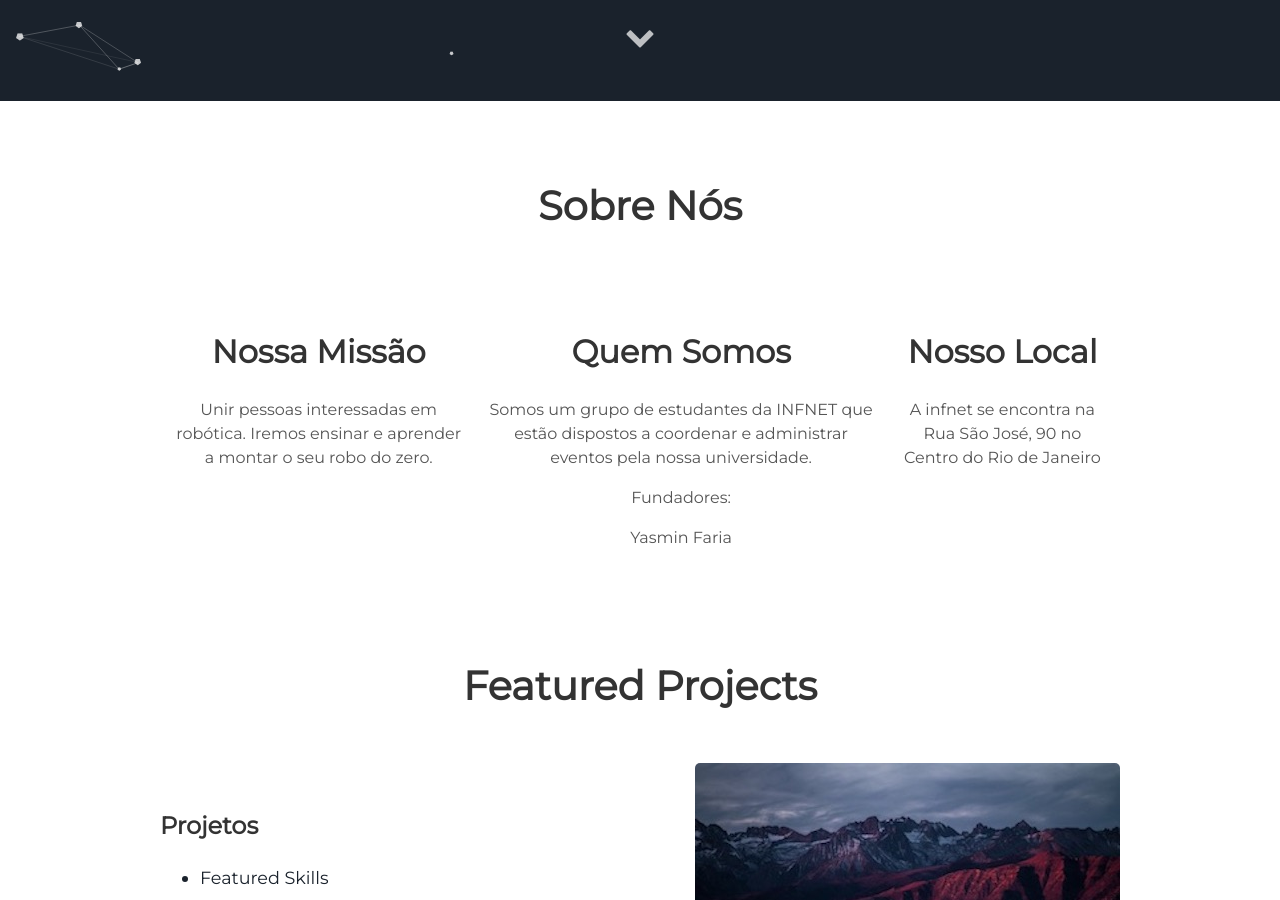
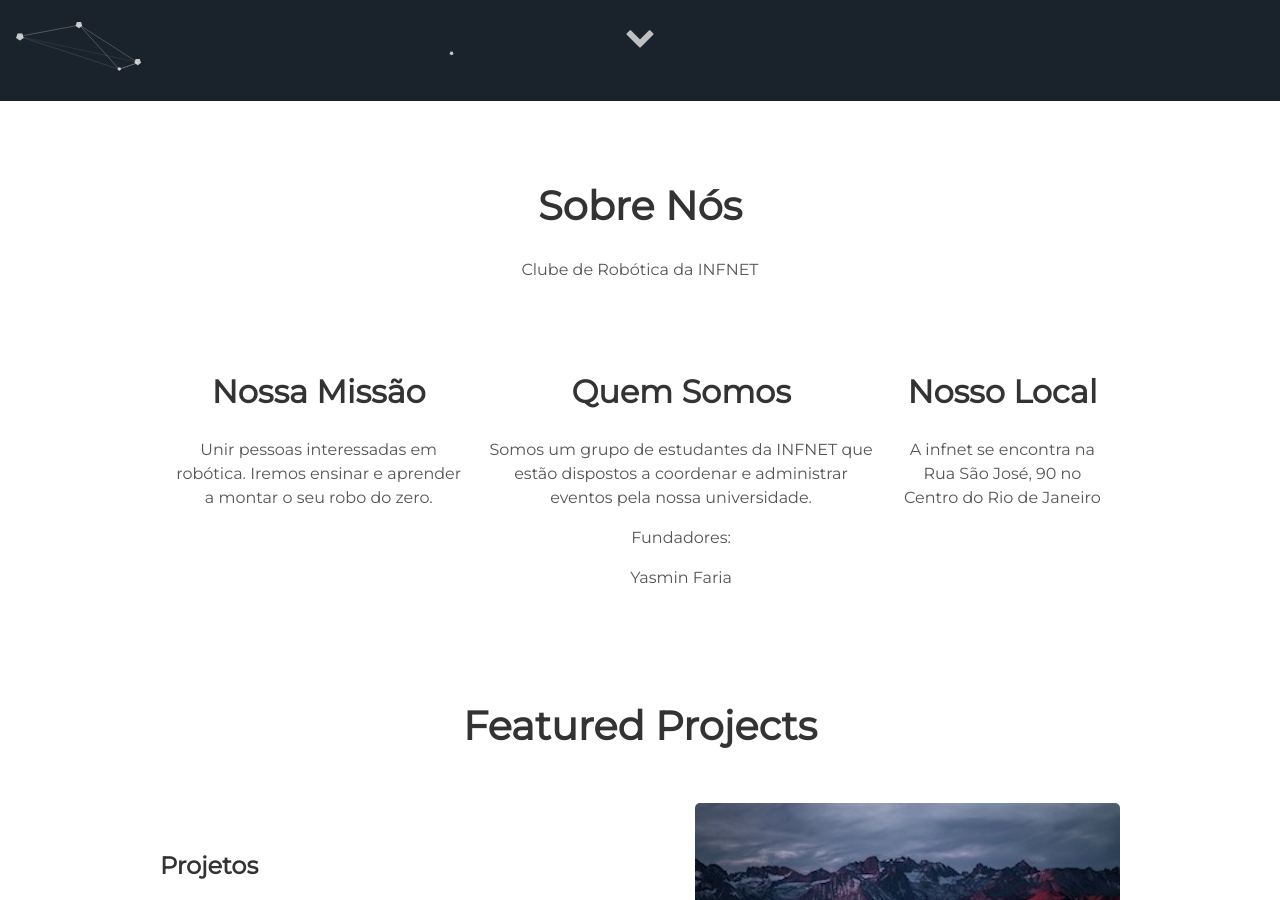
Before and after one commit to infoboto/infoboto.github.io, a Jekyll site: the page built from index.html, in a window 1280 px wide and 900 px high, scrolled down 799 px. Built offline with Jekyll 4.4.1, drawn with Linux system fonts in a browser that asks for light colours.

Commit message:
Update _config.yml

```diff
--- a/_config.yml
+++ b/_config.yml
@@ -1,12 +1,12 @@
 # Site settings
-title: A blog about lorem ipsum dolor sit amet
-description: A blog about lorem ipsum dolor sit amet
+title: Infoboto
+description: Clube de Robótica da INFNET
 
 # User settings
 username: INFOBOTO
-user_description:
+user_description: Clube de Robótica da INFNET
 user_title: Clube de Robótica da INFNET
 email: infoboto@gmail.com
-github_username:  infoboto
+github_username: infoboto
 
 exclude: ['package.json', 'src' , 'node_modules']
```
